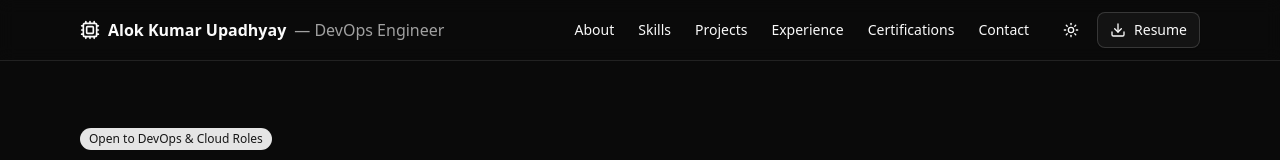
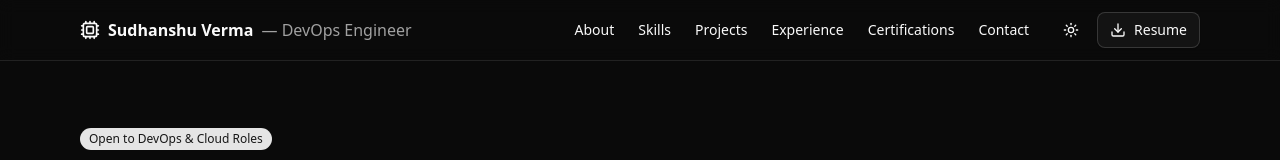
Before and after one commit to alokupadhyaydevops/Portfolio, a Next.js app: page / in a window 1280 px wide. Shown: the top 160 px of the page. Built offline with nearby package versions, Linux system fonts and the light colour scheme.

Commit message:
check pipeline

```diff
--- a/src/components/DevOpsPortfolio.tsx
+++ b/src/components/DevOpsPortfolio.tsx
@@ -37,7 +37,7 @@ import { Separator } from "@/components/ui/separator";
 // Simple data model (edit me!)
 // -----------------------------
 const PROFILE = {
-  name: "Alok Kumar Upadhyay",
+  name: "Sudhanshu Verma",
   title: "DevOps Engineer",
   location: "India (Open to Remote)",
   email: "alokupadhyay039@gmail.com",
```
